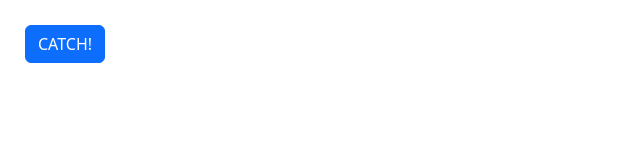
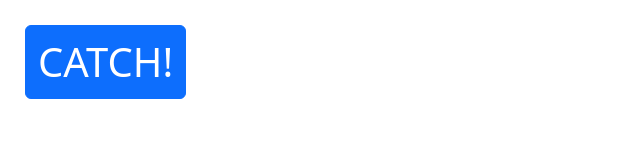
Before and after one commit to YerzhanBazargali/catchBtn, a plain HTML site: page index.html in a window 1280 px wide. Shown: the whole page, without its empty margins (0-640 px from the left). Drawn offline with nearby package versions, Linux system fonts and the light colour scheme.

Commit message:
Update style.css

```diff
--- a/style.css
+++ b/style.css
@@ -2,4 +2,7 @@ button{
   position: absolute;
   top:25px;
   left:25px;
+  border-radius: 10%;
+  background:blue;
+  font-size:40px !important;
 }
```
